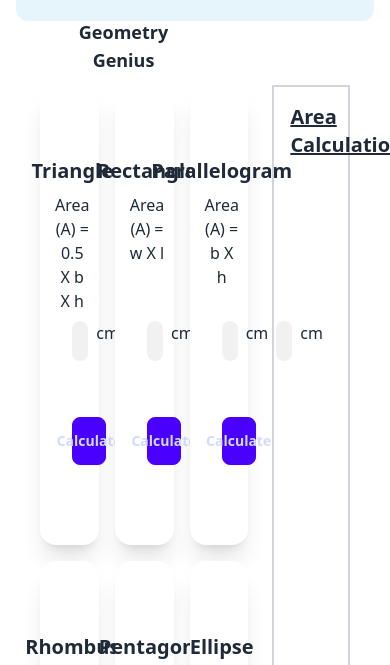
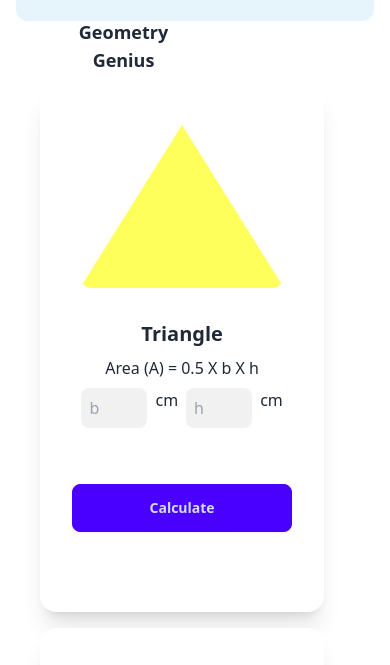
Before and after one commit to NaimoonJannat/Module-25-Geometry-Genius, a plain HTML site: page index.html in a window 390 px wide. Shown: the part 99-764 px from the top of the page. Drawn offline with nearby package versions, Linux system fonts and the light colour scheme.

Commit message:
Responsive for small devices

```diff
--- a/index.html
+++ b/index.html
@@ -13,13 +13,11 @@
     <header>
         <div class="navbar bg-[#1090D81A] rounded-xl w-11/12 p-6 my-6 mx-auto">
             <div class="navbar-start">
-                <div >
+                <div>
                     <p class="btn btn-ghost text-lg h-7"><span class="text-2xl font-bold">Interactive</span><br>
                         Geometry Genius</p>
                 </div>
-
             </div>
-
             <div class="navbar-end">
                 <a class="btn bg-[#1090D8] text-white">Blog</a>
             </div>
@@ -28,9 +26,9 @@
 
     <main>
         <div class="w-11/12 mx-auto p-6 my-10">
-            <div class="flex gap-6">
+            <div class="flex flex-col lg:flex-row gap-6">
                 <!-- grid cards container  -->
-                <div class="grid grid-cols-3 gap-4 w-3/4">
+                <div class="grid grid-cols-1 w-11/12 lg:grid-cols-3 gap-4 lg:w-3/4">
 
                     <!-- first card  -->
                     <div class="card bg-base-100 shadow-xl">
```
